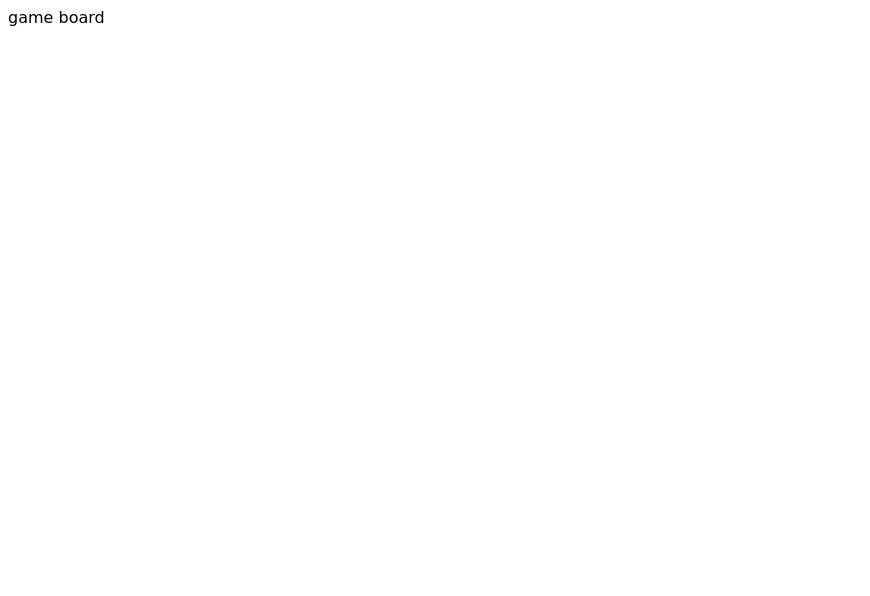
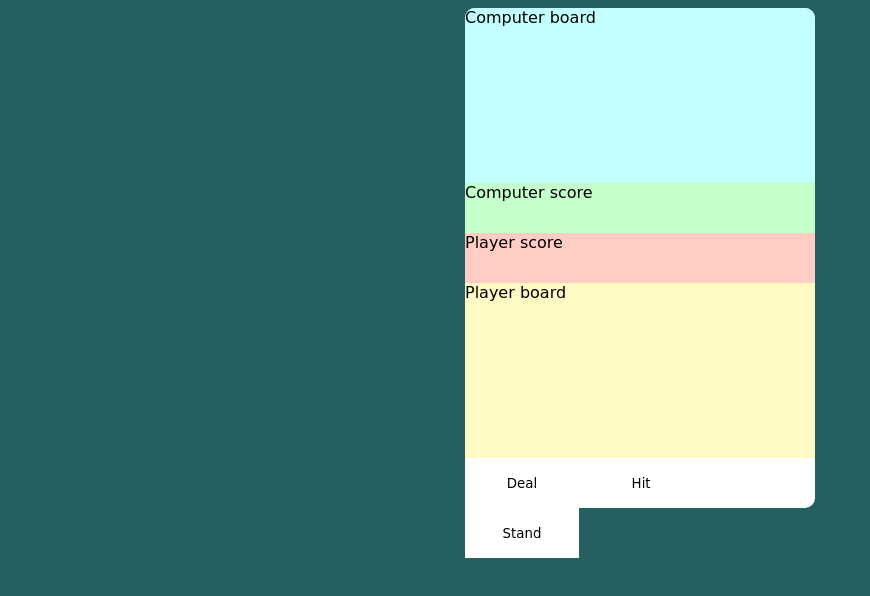
Before and after one commit to AustinLeaming/Project-1-blackjack, a plain HTML site: page index.html in a window 1280 px wide. Shown: the whole page, without its empty margins (0-870 px from the left). Drawn offline with Linux system fonts and the light colour scheme; a web font is replaced by a local one.

Commit message:
updated css design, created getrandom button on page

```diff
--- a/index.html
+++ b/index.html
@@ -4,17 +4,22 @@
     <meta charset="UTF-8">
     <meta http-equiv="X-UA-Compatible" content="IE=edge">
     <meta name="viewport" content="width=device-width, initial-scale=1.0">
-    <title>Document</title>
+    <title>Austin's Blackjack game</title>
     <link href='styles/styles.css' rel='stylesheet'/>
-    <script src='js/main.js'></script>
+    <script defer src='js/main.js'></script>
     <link rel="preconnect" href="https://fonts.googleapis.com">
     <link rel="preconnect" href="https://fonts.gstatic.com" crossorigin>
     <link href="https://fonts.googleapis.com/css2?family=Rye&display=swap" rel="stylesheet">
 </head>
 <body>
-    <nav></nav>
     <div id='board'>
-        game board
+        <div id='computerBoard'>Computer board</div>
+        <div id='computerScore'>Computer score</div>
+        <div id='playerScore'>Player score</div>
+        <div id='playerBoard'>Player board</div>
+        <button id='dealBtn'>Deal</button>
+        <button id='hitBtn'>Hit</button>
+        <button id='standBtn'>Stand</button>
     </div>
 </body>
 </html>
--- a/js/main.js
+++ b/js/main.js
@@ -1 +1,19 @@
-gameBoardEl = document.querySelector('#gameboard');
+//declarations
+const cardSuits = ['Spade', 'Heart', 'Club', 'Diamond']
+const cardNum = ['A', 'K', 'Q', 'J', '10', '9', '8', '7', '6', '5', '4', '3', '2']
+
+//Dom declarations
+document.querySelector("#dealBtn").addEventListener("click", getRandom);
+
+// pick a random two values from card suit and card num
+function getRandom(){
+    const ranIdxSuits = Math.floor(Math.random() * 4)
+    const ranIdxNum = Math.floor(Math.random() * 13)
+    const ranSuits = cardSuits[ranIdxSuits]
+    const ranNum = cardNum[ranIdxNum]
+    console.log(ranSuits)
+    console.log(ranNum)
+}
+
+// //button functions
+// dealEl.addEventListener
--- a/styles/styles.css
+++ b/styles/styles.css
@@ -1,3 +1,55 @@
 * {
     font-family: 'Rye', cursive;
+    box-sizing: border-box;
+    margin-top:;
 }
+
+body {
+    background-color: #256060;
+    viewport-fit: 100;
+}
+
+#board {
+    background-color: rgb(255, 255, 255);
+    margin: auto;
+    height: 500px;
+    width: 350px;
+    border-radius: 10px;
+}
+
+#computerBoard {
+    background-color: rgb(196, 255, 255);
+    border-top-left-radius: 10px;
+    border-top-right-radius: 10px;
+    height: 175px;
+}
+
+#computerScore {
+    background-color: rgb(196, 255, 204);
+    height: 50px;
+}
+
+#playerBoard {
+    background-color: rgb(255, 249, 196);
+    height: 175px;
+}
+
+#playerScore {
+    background-color: rgb(255, 205, 196);
+    height: 50px;
+}
+
+button {
+    border: none;
+    bottom: 0;
+    height: 50px;
+    width: 114px;
+    color: black;
+    background-color:white;
+}
+
+button:hover {
+    transition-duration: 0.3s;
+    color: white;
+    background-color: black;
+}
```
